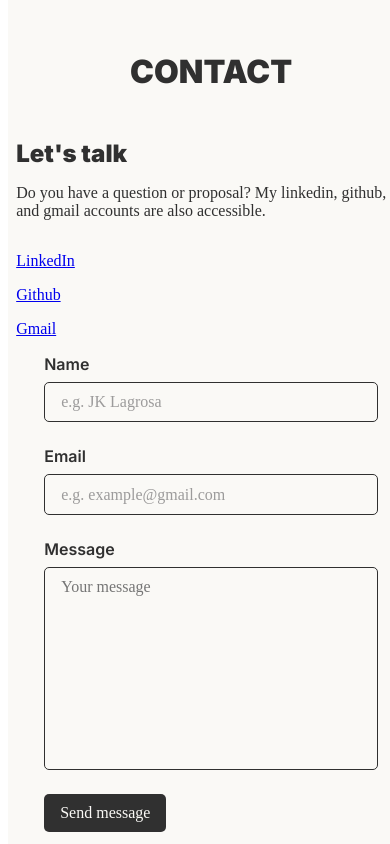
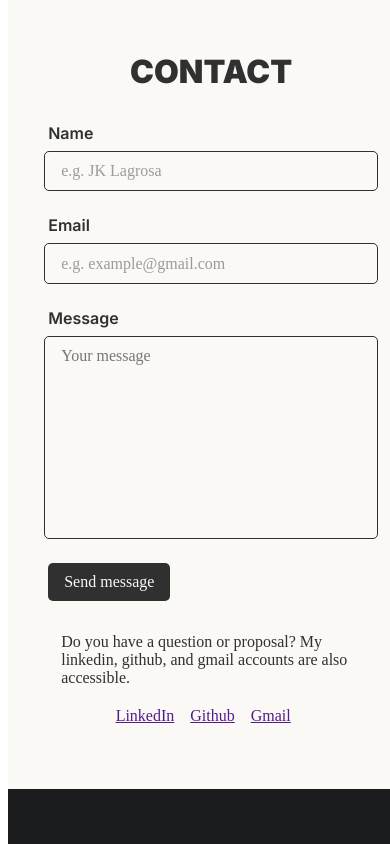
Before and after one commit to jklagrosa/JK-Lagrosa, a Next.js app: page / in a window 390 px wide. Shown: the part 3800-4644 px from the top of the page. Built offline with nearby package versions, Linux system fonts and the light colour scheme.

Commit message:
Added: media queries to contact component

```diff
--- a/components/Contact.js
+++ b/components/Contact.js
@@ -1,6 +1,6 @@
 import { useState } from "react";
 import styles from "../styles/COMPONENT.module.scss";
-import { Container, Row, Col } from "react-bootstrap";
+import { Container } from "react-bootstrap";
 
 const Contact = () => {
   const [loading, setLoading] = useState(false);
@@ -15,62 +15,17 @@ const Contact = () => {
         <Container fluid="lg" className="p-0">
           <h3 className={styles._h3_title}>Contact</h3>
 
-          <Row className="gx-3 gy-4 mx-auto">
-            <Col
-              xs={12}
-              lg={6}
-              className="order-2 order-lg-1"
-              id={styles._contact_column_wrapper_}
-            >
-              <h5 className={styles._contact_h5_tag_}>Let&apos;s talk</h5>
-              <p className={styles._contact_paragraph_}>
-                Do you have a question or proposal? My linkedin, github, and
-                gmail accounts are also accessible.
-              </p>
-
-              <a
-                href="https://www.linkedin.com/in/jklagrosa/"
-                target="_blank"
-                rel="noreferrer"
-                className={styles._contact_links_tag_}
-              >
-                LinkedIn
-              </a>
-              <a
-                href="https://github.com/jklagrosa"
-                target="_blank"
-                rel="noreferrer"
-                className={styles._contact_links_tag_}
-              >
-                Github
-              </a>
-              <a
-                href="mailto:jklagrosa.dev@gmail.com"
-                target="_blank"
-                rel="noreferrer"
-                className={styles._contact_links_tag_}
-              >
-                Gmail
-              </a>
-            </Col>
-            {/* ### */}
-            <Col
-              xs={12}
-              lg={6}
-              className="order-1 order-lg-2"
-              id={styles._contact_column_wrapper_}
-            >
           <form
             action="https://formsubmit.co/b5df48a9b22a6fe270ef2d0708beb87b"
             method="POST"
             onSubmit={handleOnSubmit}
           >
+            <div id={styles._contact_div_inside_form_}>
               <input
                 type="hidden"
                 name="_subject"
                 value="PORTFOLIO - Someone has sent you a message."
               />
-
               <label>Name</label>
               <input
                 type="text"
@@ -112,13 +67,59 @@ const Contact = () => {
                   </button>
                 </>
               )}
-
               {/* <p className={styles._form_message_error_}>
                 *All fields required.
               </p> */}
+
+              <p className={styles._contact_other_accounts_p_tag_}>
+                Do you have a question or proposal? My linkedin, github, and
+                gmail accounts are also accessible.
+              </p>
+
+              <div className={styles._contact_anchor_tags_wrapper_}>
+                <a
+                  href=""
+                  target="_blank"
+                  rel="noreferrer"
+                  className={styles._contact_anchor_tags_}
+                >
+                  LinkedIn
+                </a>
+                <a
+                  href=""
+                  target="_blank"
+                  rel="noreferrer"
+                  className={styles._contact_anchor_tags_}
+                >
+                  Github
+                </a>
+                <a
+                  href=""
+                  target="_blank"
+                  rel="noreferrer"
+                  className={styles._contact_anchor_tags_}
+                >
+                  Gmail
+                </a>
+              </div>
+            </div>
           </form>
-            </Col>
-          </Row>
+
+          {/* <div className={styles._contact_other_accounts_wrapper_}>
+            <p>
+              Do you have a question or proposal? My linkedin, github, and gmail
+              accounts are also accessible.
+            </p>
+            <a href="" target="_blank" rel="noreferrer">
+              LinkedIn
+            </a>
+            <a href="" target="_blank" rel="noreferrer">
+              Github
+            </a>
+            <a href="" target="_blank" rel="noreferrer">
+              Gmail
+            </a>
+          </div> */}
         </Container>
       </div>
     </>
--- a/styles/COMPONENT.module.scss
+++ b/styles/COMPONENT.module.scss
@@ -2115,7 +2115,7 @@
     width: 100vw;
     background-color: $WHITE;
     // min-height: 100vh;
-
+    // position: relative;
 
 
 
@@ -2352,7 +2352,7 @@
         font-size: 1.75rem;
         font-family: $HEADER_FONT;
         margin-bottom: 1rem;
-        font-weight: 700;
+        // font-weight: 700;
 
 
 
@@ -2388,36 +2388,143 @@
     }
 
 
+
+
+
+
+
+
+
+
+
     // FORM
     form{
+        // background-color: red;
+        display: flex;
+        justify-content: center;
+
+
+
+
+        @media only screen and (max-width: 576px) {
+          display: block;
+        }
+
+
+
+
+
+       #_contact_div_inside_form_{
+        // background-color: green;
+
+
+
+
+
+
+        ._contact_other_accounts_p_tag_{
+            margin: 0;
+            width: 450px;
+            font-size: 1rem;
+            margin-bottom: 1rem;
+            color: $BLACK;
+            // background-color: red;
+
+            @media only screen and (max-width: 576px){
+                margin: 0 auto;
+                width: 350px;
+                margin-top: 1.25rem;
+            }
+
+
+            @media only screen and (max-width: 425px){
+                width: 300px;
+            }
+
+
+            @media only screen and (max-width: 380px){
+                width: 250px;
+            }
+
+
+        }
+
+    ._contact_anchor_tags_wrapper_{
+
+
+        @media only screen and (max-width: 576px){
+            margin-top: 1.25rem;
+          text-align: center;
+        }
+
+
+        ._contact_anchor_tags_{
+            display: inline-block;
+            margin-right: 1rem;
+           font-size: 1rem;
+        }
+
+    }
+
+
+
+
+
+
+
+
+
+
+
+
+
+
+
+
+
+
+
+
+
+
+
+
         label, input, textarea, button{
             all: unset;
             display: block;
-        }
+
+            // border: 3px solid green;
+        }
+
 
 
 
 
         input, textarea{
-            max-width: 450px;
-            width: 100%;
+            // max-width: 450px;
+            // width: 100%;
+
+            width: 450px;
+
+
+
 
 
 
             @media only screen and (min-width: 2501px){
-                max-width: 650px;
+                width: 700px;
             }
 
             @media only screen and (min-width: 2201px) and (max-width: 2500px) {
-                max-width: 600px;
+                width: 650px;
             }
 
             @media only screen and (min-width: 1801px) and (max-width: 2200px) {
-                max-width: 550px;
+                width: 600px;
             }
 
             @media only screen and (min-width: 1400px) and (max-width: 1800px) {
-               max-width: 550px;
+               width: 500px;
             }
 
 
@@ -2426,16 +2533,30 @@
 
 
             @media only screen and (max-width: 1199px) {
-                max-width: 400px;
+                width: 400px;
              }
 
 
              @media only screen and (max-width: 991px){
-               width: 700px;
+               width: 450px;
              }
 
-             @media only screen and (max-width: 510px){
+
+
+             @media only screen and (max-width: 630px){
+                width: 400px;
+             }
+
+
+             @media only screen and (max-width: 576px){
                 width: 300px;
+
+
+
+                margin: 0 auto;
+
+
+
              }
 
              @media only screen and (max-width: 380px){
@@ -2475,6 +2596,38 @@
 
             // #############################################################
 
+            @media only screen and (max-width: 576px){
+                margin-left: 7rem;
+            }
+
+
+            @media only screen and (max-width: 550px){
+                margin-left: 6rem;
+            }
+
+            @media only screen and (max-width: 520px){
+                margin-left: 5rem;
+            }
+
+
+            @media only screen and (max-width: 480px){
+                margin-left: 3.5rem;
+            }
+
+
+            @media only screen and (max-width: 440px){
+                margin-left: 2rem;
+            }
+
+
+            @media only screen and (max-width: 340px){
+                margin-left: 1rem;
+            }
+
+
+            @media only screen and (max-width: 321px){
+                margin-left: 0.64rem;
+            }
 
 
         }
@@ -2590,12 +2743,14 @@
         }
 
         button{
-            margin-bottom: 1rem;
+            cursor: pointer;
+            margin-bottom: 2rem;
             background-color: $BLACK;
             color: $WHITE;
             padding: 0.64rem 1rem;
             border-radius: 5px;
             transition: all 0.2s ease-in-out;
+            font-size: 1rem;
 
 
             &:hover{
@@ -2626,10 +2781,62 @@
 
 
 
-
-
-
-        }
+            @media only screen and (max-width: 576px){
+                margin-left: 7rem;
+             }
+
+
+             @media only screen and (max-width: 550px){
+                margin-left: 6rem;
+            }
+
+            @media only screen and (max-width: 520px){
+                margin-left: 5rem;
+            }
+
+            @media only screen and (max-width: 480px){
+                margin-left: 3.5rem;
+            }
+
+
+
+
+            @media only screen and (max-width: 440px){
+                margin-left: 2rem;
+            }
+
+
+
+            @media only screen and (max-width: 340px){
+                margin-left: 1rem;
+            }
+
+
+            @media only screen and (max-width: 321px){
+                margin-left: 0.64rem;
+            }
+
+
+        }
+
+
+
+
+
+
+
+
+
+
+
+
+
+
+
+
+
+
+
 
 
 
@@ -2639,11 +2846,12 @@
 
         #_loading_submit_btn_{
             cursor: not-allowed;
-            margin-bottom: 1rem;
+            margin-bottom: 2rem;
             background-color: $H_GRAY;
             color: $WHITE;
             padding: 0.64rem 1rem;
             border-radius: 5px;
+            font-size: 1rem;
 
 
 
@@ -2667,6 +2875,14 @@
 
 
             // #############################################################
+
+
+
+            @media only screen and (max-width: 576px){
+                margin: 0 auto;
+             }
+
+
         }
 
 
@@ -2732,6 +2948,8 @@
         }
         // END
     }
+    }
+
     // END
 
 
@@ -4290,7 +4508,7 @@
 
 // Copyright
 ._copyright_component_wrapper{
-    padding: 1rem;
+    padding: 2rem 1rem;
     background-color: $H_BLACK;
 
     p{
```
Lines whose indentation alone changed are shown as unchanged.
